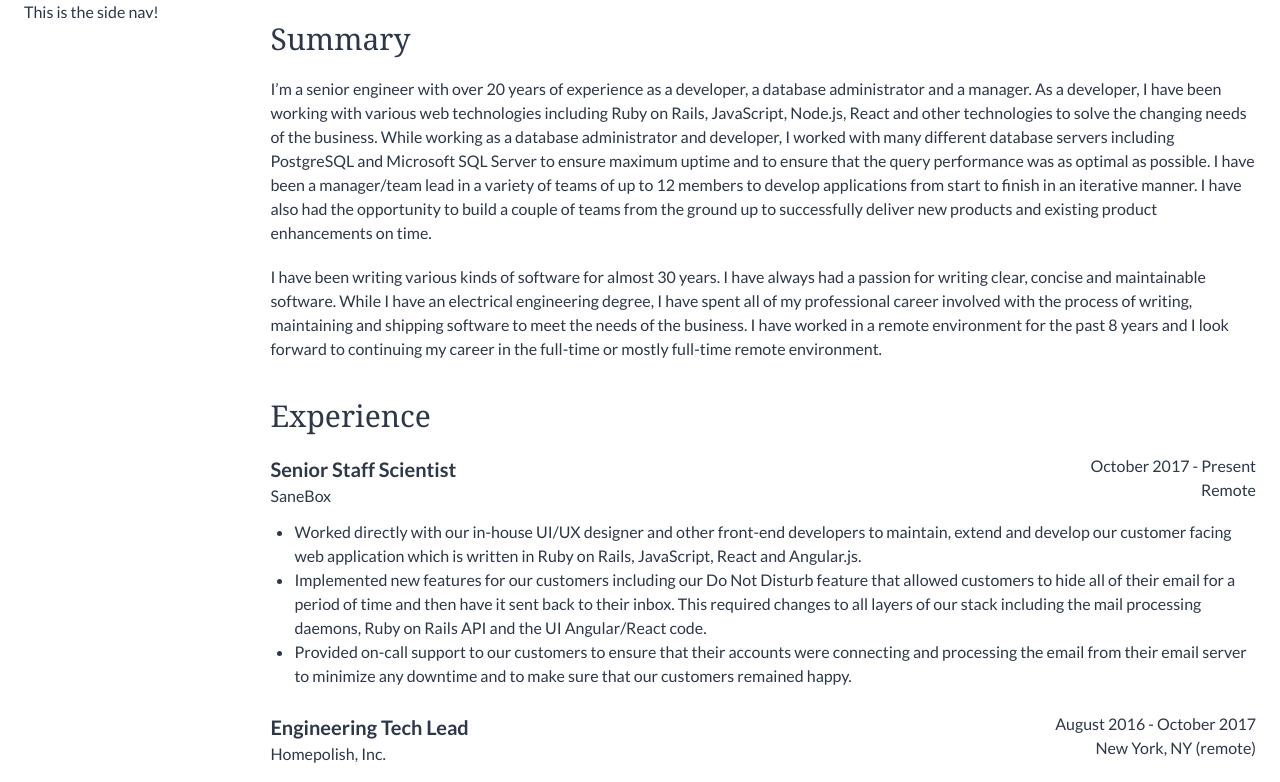
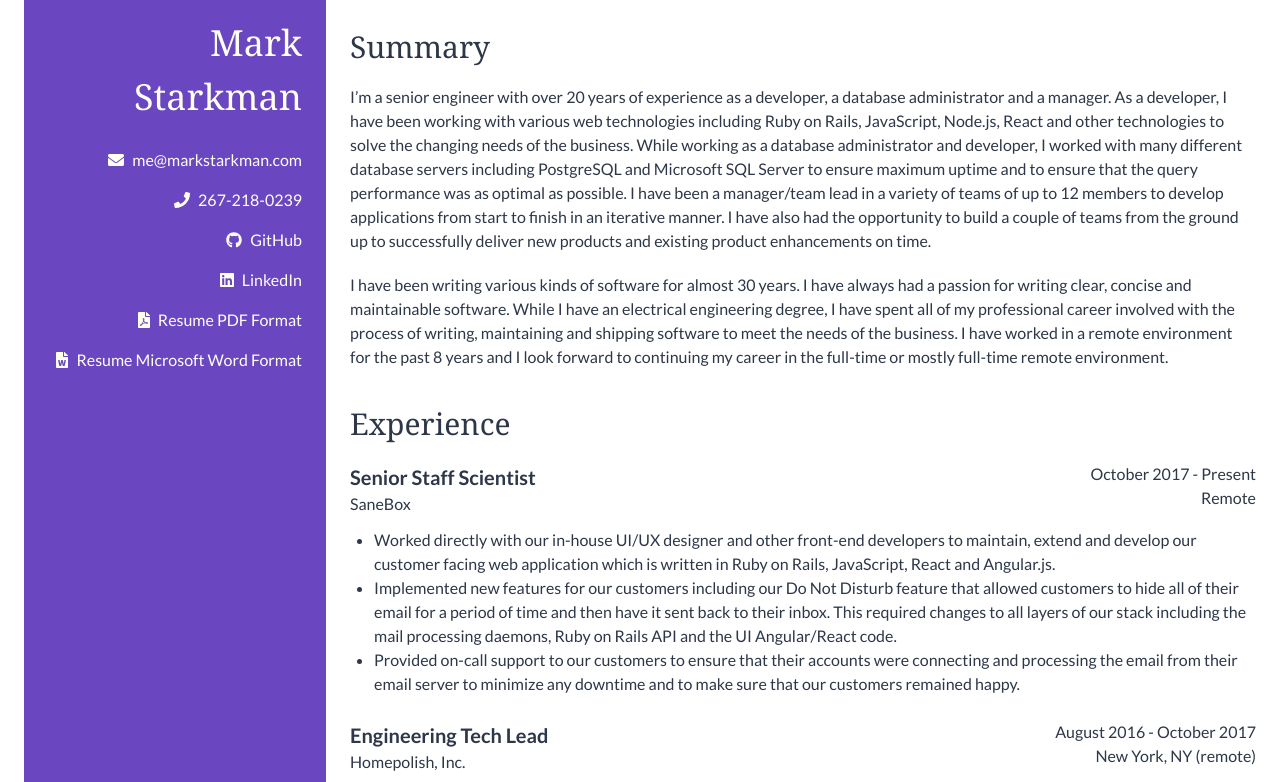
Before and after one commit to mstarkman/resume-part-deux, a Next.js app: page / in a window 1280 px wide. Shown: the top 782 px of the page. Built offline with nearby package versions, Linux system fonts and the light colour scheme.

Commit message:
Clean up the sidenav

```diff
--- a/components/SideNav.tsx
+++ b/components/SideNav.tsx
@@ -1,3 +1,55 @@
-const SideNav = () => <nav>This is the side nav!</nav>
+import { faEnvelope, faPhone, faFilePdf, faFileWord } from "@fortawesome/free-solid-svg-icons"
+import { faGithub, faLinkedin } from "@fortawesome/free-brands-svg-icons"
+import SideNavLink from "./SideNavLink"
+
+const links = [
+  {
+    href: "mailto:me@markstarkman.com?subject=Let's%20chat%20about%20your%20resume!",
+    icon: faEnvelope,
+    text: "me@markstarkman.com"
+  },
+  {
+    href: "tel:2672180239",
+    icon: faPhone,
+    text: "267-218-0239"
+  },
+  {
+    href: "https://github.com/mstarkman",
+    icon: faGithub,
+    text: "GitHub",
+    newTab: true
+  },
+  {
+    href: "https://www.linkedin.com/in/mstarkman/",
+    icon: faLinkedin,
+    text: "LinkedIn",
+    newTab: true
+  },
+  {
+    href: "/downloads/Mark%20Starkman%20Resume%202020.pdf",
+    icon: faFilePdf,
+    text: "Resume PDF Format"
+  },
+  {
+    href: "/downloads/Mark%20Starkman%20Resume%202020.docx",
+    icon: faFileWord,
+    text: "Resume Microsoft Word Format"
+  }
+]
+
+const SideNav = () => (
+  <nav className="bg-purple-700 text-yellow-100 h-screen pt-4">
+    <div className="text-right font-serif text-4xl mb-4 px-6">
+      Mark
+      <br />
+      Starkman
+    </div>
+    <div className="text-right">
+      {links.map((link, i) => (
+        <SideNavLink key={i} {...link} />
+      ))}
+    </div>
+  </nav>
+)
 
 export default SideNav
--- /dev/null
+++ b/components/SideNavLink.tsx
@@ -0,0 +1,22 @@
+import { AnchorHTMLAttributes, FunctionComponent } from "react"
+import { IconDefinition } from "@fortawesome/fontawesome-common-types"
+import { FontAwesomeIcon } from "@fortawesome/react-fontawesome"
+
+interface Props extends AnchorHTMLAttributes<HTMLAnchorElement> {
+  icon: IconDefinition
+  text: string
+  newTab?: boolean
+}
+
+const SideNavLink: FunctionComponent<Props> = ({ text, icon, newTab = false, ...props }) => (
+  <a
+    className="hover:bg-yellow-300 hover:text-purple-700 w-full inline-block px-6 py-2"
+    {...props}
+    target={newTab ? "_blank" : null}
+  >
+    <FontAwesomeIcon className="mr-2" icon={icon} />
+    {text}
+  </a>
+)
+
+export default SideNavLink
--- a/package.json
+++ b/package.json
@@ -9,6 +9,11 @@
     "start": "next start"
   },
   "dependencies": {
+    "@fortawesome/fontawesome-svg-core": "^1.2.27",
+    "@fortawesome/free-brands-svg-icons": "^5.12.1",
+    "@fortawesome/free-regular-svg-icons": "^5.12.1",
+    "@fortawesome/free-solid-svg-icons": "^5.12.1",
+    "@fortawesome/react-fontawesome": "^0.1.8",
     "next": "^9.2.0",
     "react": "^16.12.0",
     "react-dom": "^16.12.0"
--- a/pages/index.tsx
+++ b/pages/index.tsx
@@ -1,25 +1,31 @@
+import Head from "next/head"
 import SideNav from "../components/SideNav"
 import Summary from "../components/Summary"
 import Experience from "../components/Experience"
 import Education from "../components/Education"
 
 const Index = () => (
+  <>
+    <Head>
+      <title>Mark Starkman&apos;s Resume</title>
+    </Head>
     <div className="w-full max-w-screen-xl mx-auto px-6 text-gray-800">
       <div className="flex">
-      <div className="h-auto overflow-y-visible w-1/4 static z-90 sticky">
-        <div className="overflow-y-auto h-auto scrolling-touch sticky top-0">
-          <div className="overflow-y-auto">
+        <div className="min-h-screen overflow-y-visible w-1/3 z-90 sticky">
+          <div className="overflow-y-auto min-h-screen scrolling-touch sticky top-0">
+            <div className="overflow-y-auto h-screen">
               <SideNav />
             </div>
           </div>
         </div>
-      <div className="min-h-screen max-h-full w-full w-3/4 static overflow-y-visible pt-4">
+        <div className="min-h-screen max-h-full w-full static overflow-y-visible pt-6 ml-6">
           <Summary />
           <Experience />
           <Education />
         </div>
       </div>
     </div>
+  </>
 )
 
 export default Index
```
Also changed, not shown: 1 other file (tests, documents, lock files or other folders). Lines whose indentation alone changed are shown as unchanged.
